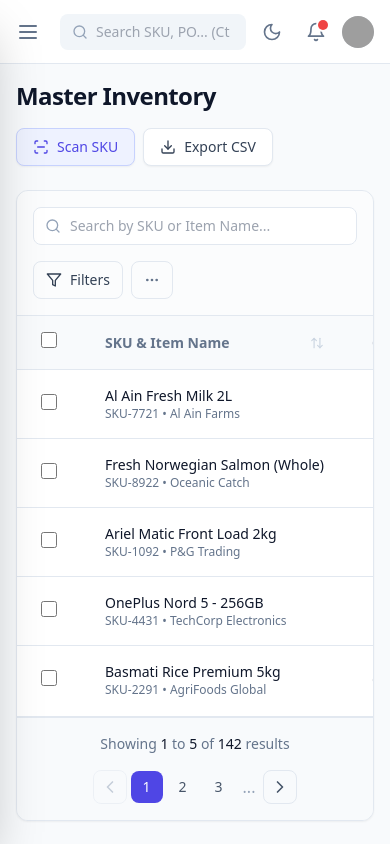
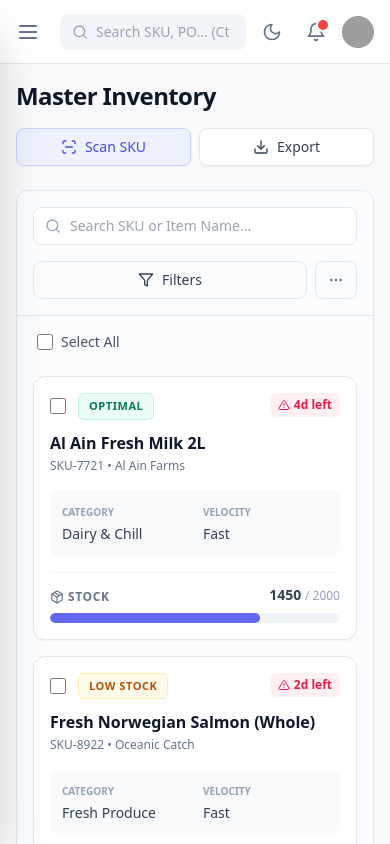
Before and after one commit to Naruto7H/NEXUSWMS, a React (Vite) app: page /inventory in a window 390 px wide. Built offline with nearby package versions, Linux system fonts and the light colour scheme; grey boxes are pictures that could not be loaded.

Commit message:
Refactor Inventory component for improved UI and logic

```diff
--- a/src/pages/Inventory.jsx
+++ b/src/pages/Inventory.jsx
@@ -1,7 +1,7 @@
 import React, { useEffect, useState } from 'react';
 import { useLocation } from 'react-router-dom';
 import { inventoryApi } from '../services/api';
-import { Search, Filter, Download, AlertTriangle, ScanLine, ArrowUpDown, MoreHorizontal, X, Edit3 } from 'lucide-react';
+import { Search, Filter, Download, AlertTriangle, ScanLine, ArrowUpDown, MoreHorizontal, X, Edit3, Package } from 'lucide-react';
 import toast from 'react-hot-toast';
 
 import StatusBadge from '../components/ui/StatusBadge';
@@ -49,7 +49,6 @@ export default function Inventory() {
     item.id.toLowerCase().includes(search.toLowerCase())
   );
 
-  // --- Bulk Selection Logic ---
   const handleSelectAll = (e) => {
     if (e.target.checked) {
       setSelectedIds(filteredData.map(item => item.id));
@@ -72,12 +71,12 @@ export default function Inventory() {
         <div>
           <h1 className="text-2xl font-bold text-slate-900 dark:text-white tracking-tight">Master Inventory</h1>
         </div>
-        <div className="flex gap-2">
-          <button onClick={() => setIsScannerOpen(true)} className="flex items-center gap-2 px-4 py-2 bg-indigo-50 dark:bg-indigo-500/10 text-indigo-600 dark:text-indigo-400 border border-indigo-200 dark:border-indigo-500/20 rounded-lg text-sm font-medium hover:bg-indigo-100 dark:hover:bg-indigo-500/20 transition-colors shadow-sm">
+        <div className="flex flex-wrap gap-2">
+          <button onClick={() => setIsScannerOpen(true)} className="flex-1 sm:flex-none justify-center flex items-center gap-2 px-4 py-2 bg-indigo-50 dark:bg-indigo-500/10 text-indigo-600 dark:text-indigo-400 border border-indigo-200 dark:border-indigo-500/20 rounded-lg text-sm font-medium hover:bg-indigo-100 dark:hover:bg-indigo-500/20 transition-colors shadow-sm">
             <ScanLine className="w-4 h-4" /> Scan SKU
           </button>
-          <button onClick={handleExport} className="flex items-center gap-2 px-4 py-2 bg-white dark:bg-slate-800 border border-slate-200 dark:border-slate-700 text-slate-700 dark:text-slate-300 rounded-lg text-sm font-medium shadow-sm hover:bg-slate-50 dark:hover:bg-slate-700 transition-colors">
-            <Download className="w-4 h-4" /> Export CSV
+          <button onClick={handleExport} className="flex-1 sm:flex-none justify-center flex items-center gap-2 px-4 py-2 bg-white dark:bg-slate-800 border border-slate-200 dark:border-slate-700 text-slate-700 dark:text-slate-300 rounded-lg text-sm font-medium shadow-sm hover:bg-slate-50 dark:hover:bg-slate-700 transition-colors">
+            <Download className="w-4 h-4" /> Export
           </button>
         </div>
       </div>
@@ -88,14 +87,14 @@ export default function Inventory() {
             <Search className="w-4 h-4 absolute left-3 top-1/2 transform -translate-y-1/2 text-slate-400" />
             <input
               type="text"
-              placeholder="Search by SKU or Item Name..."
+              placeholder="Search SKU or Item Name..."
               value={search}
               onChange={(e) => setSearch(e.target.value)}
               className="w-full pl-9 pr-4 py-2 bg-white dark:bg-slate-900 border border-slate-200 dark:border-slate-700 rounded-lg text-sm focus:ring-2 focus:ring-indigo-500 outline-none transition-colors dark:text-white"
             />
           </div>
           <div className="flex gap-2">
-            <button className="px-3 py-2 border border-slate-200 dark:border-slate-700 rounded-lg text-sm font-medium text-slate-700 dark:text-slate-300 hover:bg-slate-50 dark:hover:bg-slate-800 flex items-center gap-2 transition-colors">
+            <button className="flex-1 sm:flex-none justify-center px-3 py-2 border border-slate-200 dark:border-slate-700 rounded-lg text-sm font-medium text-slate-700 dark:text-slate-300 hover:bg-slate-50 dark:hover:bg-slate-800 flex items-center gap-2 transition-colors">
               <Filter className="w-4 h-4" /> Filters
             </button>
             <button className="px-3 py-2 border border-slate-200 dark:border-slate-700 rounded-lg text-slate-500 hover:bg-slate-50 dark:hover:bg-slate-800 transition-colors">
@@ -104,10 +103,12 @@ export default function Inventory() {
           </div>
         </div>
 
-        <div className="overflow-x-auto min-h-[400px]">
         {loading ? (
-             <TableSkeleton rows={5} />
+          <div className="p-4"><TableSkeleton rows={5} /></div>
         ) : (
+          <>
+            {/* DESKTOP VIEW (Table) */}
+            <div className="hidden md:block overflow-x-auto min-h-[400px]">
               <table className="w-full text-left text-sm whitespace-nowrap">
                 <thead className="bg-slate-50 dark:bg-slate-900/50 text-slate-500 dark:text-slate-400 border-b border-slate-200 dark:border-slate-700">
                   <tr>
@@ -173,8 +174,69 @@ export default function Inventory() {
                   ))}
                 </tbody>
               </table>
+            </div>
+
+            {/* MOBILE VIEW (Cards) */}
+            <div className="md:hidden flex flex-col gap-4 p-4 min-h-[400px] bg-slate-50/50 dark:bg-slate-900/10">
+              <div className="flex items-center gap-2 mb-2 px-1">
+                <input
+                  type="checkbox"
+                  onChange={handleSelectAll}
+                  checked={selectedIds.length === filteredData.length && filteredData.length > 0}
+                  className="w-4 h-4 text-indigo-600 bg-white border-slate-300 rounded focus:ring-indigo-500 dark:bg-slate-700"
+                />
+                <span className="text-sm font-medium text-slate-600 dark:text-slate-400">Select All</span>
+              </div>
+
+              {filteredData.map((item) => (
+                <div key={item.id} className={`bg-white dark:bg-slate-800 rounded-xl p-4 shadow-sm border transition-all ${selectedIds.includes(item.id) ? 'border-indigo-500 ring-1 ring-indigo-500/50' : 'border-slate-200 dark:border-slate-700'}`}>
+                  <div className="flex justify-between items-start mb-3">
+                    <div className="flex items-center gap-3">
+                      <input
+                        type="checkbox"
+                        checked={selectedIds.includes(item.id)}
+                        onChange={() => handleSelectOne(item.id)}
+                        className="w-4 h-4 text-indigo-600 bg-white border-slate-300 rounded focus:ring-indigo-500 dark:bg-slate-700"
+                      />
+                      <StatusBadge status={item.status} />
+                    </div>
+                    {item.shelfLifeDays && item.shelfLifeDays < 5 && (
+                      <div className="flex items-center gap-1 bg-rose-50 dark:bg-rose-500/10 text-rose-600 dark:text-rose-400 px-2 py-1 rounded-md text-xs font-bold">
+                        <AlertTriangle className="w-3 h-3" /> {item.shelfLifeDays}d left
+                      </div>
                     )}
                   </div>
+
+                  <div className="mb-4">
+                    <h3 className="font-bold text-slate-900 dark:text-white text-base leading-snug">{item.name}</h3>
+                    <p className="text-xs text-slate-500 dark:text-slate-400 mt-1">{item.id} • {item.vendor}</p>
+                  </div>
+
+                  <div className="grid grid-cols-2 gap-4 text-sm bg-slate-50 dark:bg-slate-900/50 p-3 rounded-lg mb-4">
+                    <div>
+                      <p className="text-[10px] uppercase font-bold text-slate-400 mb-0.5">Category</p>
+                      <p className="font-medium text-slate-700 dark:text-slate-300 truncate">{item.category}</p>
+                    </div>
+                    <div>
+                      <p className="text-[10px] uppercase font-bold text-slate-400 mb-0.5">Velocity</p>
+                      <p className="font-medium text-slate-700 dark:text-slate-300">{item.speed}</p>
+                    </div>
+                  </div>
+
+                  <div className="pt-3 border-t border-slate-100 dark:border-slate-700">
+                    <div className="flex justify-between items-end mb-2">
+                      <span className="text-xs font-bold text-slate-500 uppercase tracking-wider flex items-center gap-1"><Package className="w-3.5 h-3.5" /> Stock</span>
+                      <span className="text-sm font-black text-slate-700 dark:text-slate-300">{item.stock} <span className="text-xs font-medium text-slate-400">/ {item.capacity}</span></span>
+                    </div>
+                    <div className="w-full h-2.5 bg-slate-100 dark:bg-slate-700 rounded-full overflow-hidden">
+                      <div className={`h-full rounded-full ${item.stock < 20 ? 'bg-rose-500' : 'bg-indigo-500'}`} style={{ width: `${(item.stock / item.capacity) * 100}%` }}></div>
+                    </div>
+                  </div>
+                </div>
+              ))}
+            </div>
+          </>
+        )}
 
         <div className="border-t border-slate-200 dark:border-slate-700 bg-slate-50 dark:bg-slate-900/30">
           <Pagination totalItems={142} itemsPerPage={filteredData.length} />
@@ -183,24 +245,24 @@ export default function Inventory() {
 
       {/* Floating Action Bar */}
       {selectedIds.length > 0 && (
-        <div className="fixed bottom-8 left-1/2 -translate-x-1/2 bg-slate-900 dark:bg-slate-800 border border-slate-800 dark:border-slate-700 shadow-2xl rounded-2xl px-5 py-3 flex items-center gap-4 z-50 animate-in slide-in-from-bottom-10 fade-in duration-300">
-          <div className="flex items-center gap-3 border-r border-slate-700 pr-5">
-            <span className="bg-indigo-600 text-white w-6 h-6 rounded-full flex items-center justify-center text-xs font-bold shadow-inner">
+        <div className="fixed bottom-8 left-1/2 -translate-x-1/2 bg-slate-900 dark:bg-slate-800 border border-slate-800 dark:border-slate-700 shadow-2xl rounded-2xl px-5 py-3 flex items-center gap-4 z-50 animate-in slide-in-from-bottom-10 fade-in duration-300 w-[90%] sm:w-auto max-w-lg">
+          <div className="flex items-center gap-3 border-r border-slate-700 pr-4 sm:pr-5">
+            <span className="bg-indigo-600 text-white w-6 h-6 rounded-full flex items-center justify-center text-xs font-bold shadow-inner flex-shrink-0">
               {selectedIds.length}
             </span>
-            <span className="text-sm font-medium text-slate-200">Selected</span>
+            <span className="text-sm font-medium text-slate-200 hidden sm:block">Selected</span>
           </div>
 
-          <div className="flex items-center gap-2 pr-2">
-            <button onClick={() => {toast.success('Inventory adjustments initiated.'); setSelectedIds([])}} className="text-sm font-medium text-indigo-400 hover:text-indigo-300 hover:bg-indigo-400/10 px-3 py-1.5 rounded-lg transition-colors flex items-center gap-2">
-              <Edit3 className="w-4 h-4" /> Bulk Adjust
+          <div className="flex items-center gap-1 sm:gap-2 pr-2 overflow-x-auto hide-scrollbar">
+            <button onClick={() => {toast.success('Inventory adjustments initiated.'); setSelectedIds([])}} className="text-xs sm:text-sm font-medium text-indigo-400 hover:text-indigo-300 hover:bg-indigo-400/10 px-2 sm:px-3 py-1.5 rounded-lg transition-colors flex items-center gap-1.5 whitespace-nowrap">
+              <Edit3 className="w-4 h-4" /> <span className="hidden sm:inline">Bulk Adjust</span><span className="sm:hidden">Adjust</span>
             </button>
-            <button onClick={() => {handleExport(); setSelectedIds([])}} className="text-sm font-medium text-slate-300 hover:text-white hover:bg-slate-800 px-3 py-1.5 rounded-lg transition-colors flex items-center gap-2">
-              <Download className="w-4 h-4" /> Export Selected
+            <button onClick={() => {handleExport(); setSelectedIds([])}} className="text-xs sm:text-sm font-medium text-slate-300 hover:text-white hover:bg-slate-800 px-2 sm:px-3 py-1.5 rounded-lg transition-colors flex items-center gap-1.5 whitespace-nowrap">
+              <Download className="w-4 h-4" /> <span className="hidden sm:inline">Export Selected</span><span className="sm:hidden">Export</span>
             </button>
           </div>
 
-          <button onClick={() => setSelectedIds([])} className="p-1.5 rounded-md hover:bg-slate-800 text-slate-400 hover:text-white transition-colors border-l border-slate-700 pl-4 ml-1">
+          <button onClick={() => setSelectedIds([])} className="p-1.5 rounded-md hover:bg-slate-800 text-slate-400 hover:text-white transition-colors border-l border-slate-700 pl-3 sm:pl-4 flex-shrink-0">
             <X className="w-4 h-4" />
           </button>
         </div>
```
Lines whose indentation alone changed are shown as unchanged.
